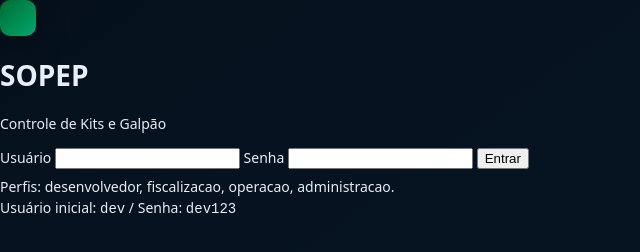
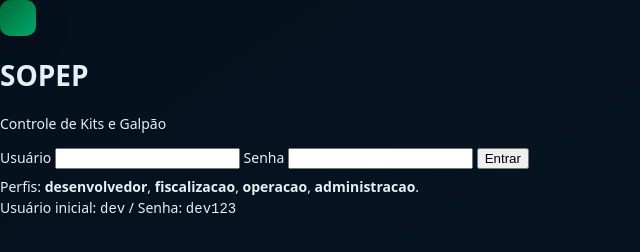
Before and after one commit to gepobmac/sopep-app, a plain HTML site: page index.html in a window 1280 px wide. Shown: the whole page, without its empty margins (0-640 px from the left). Drawn offline with Linux system fonts and the light colour scheme.

Commit message:
Update index.html

```diff
--- a/index.html
+++ b/index.html
@@ -21,7 +21,7 @@
     </form>
 
     <p class="muted small" style="margin-top:8px">
-      Perfis: desenvolvedor, fiscalizacao, operacao, administracao.<br>
+      Perfis: <b>desenvolvedor</b>, <b>fiscalizacao</b>, <b>operacao</b>, <b>administracao</b>.<br />
       Usuário inicial: <code>dev</code> / Senha: <code>dev123</code>
     </p>
     <div id="loginMsg" class="msg"></div>
```
